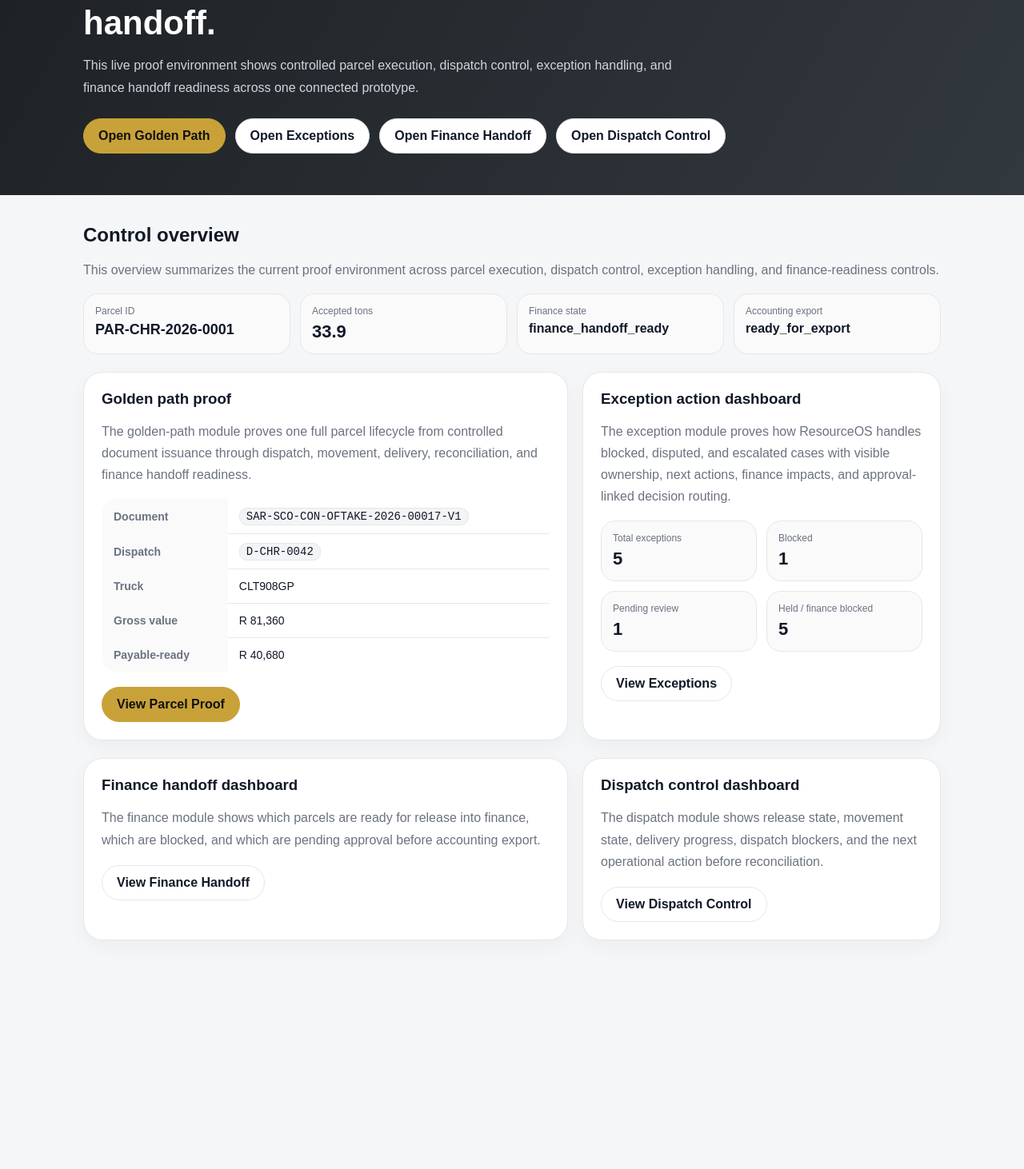
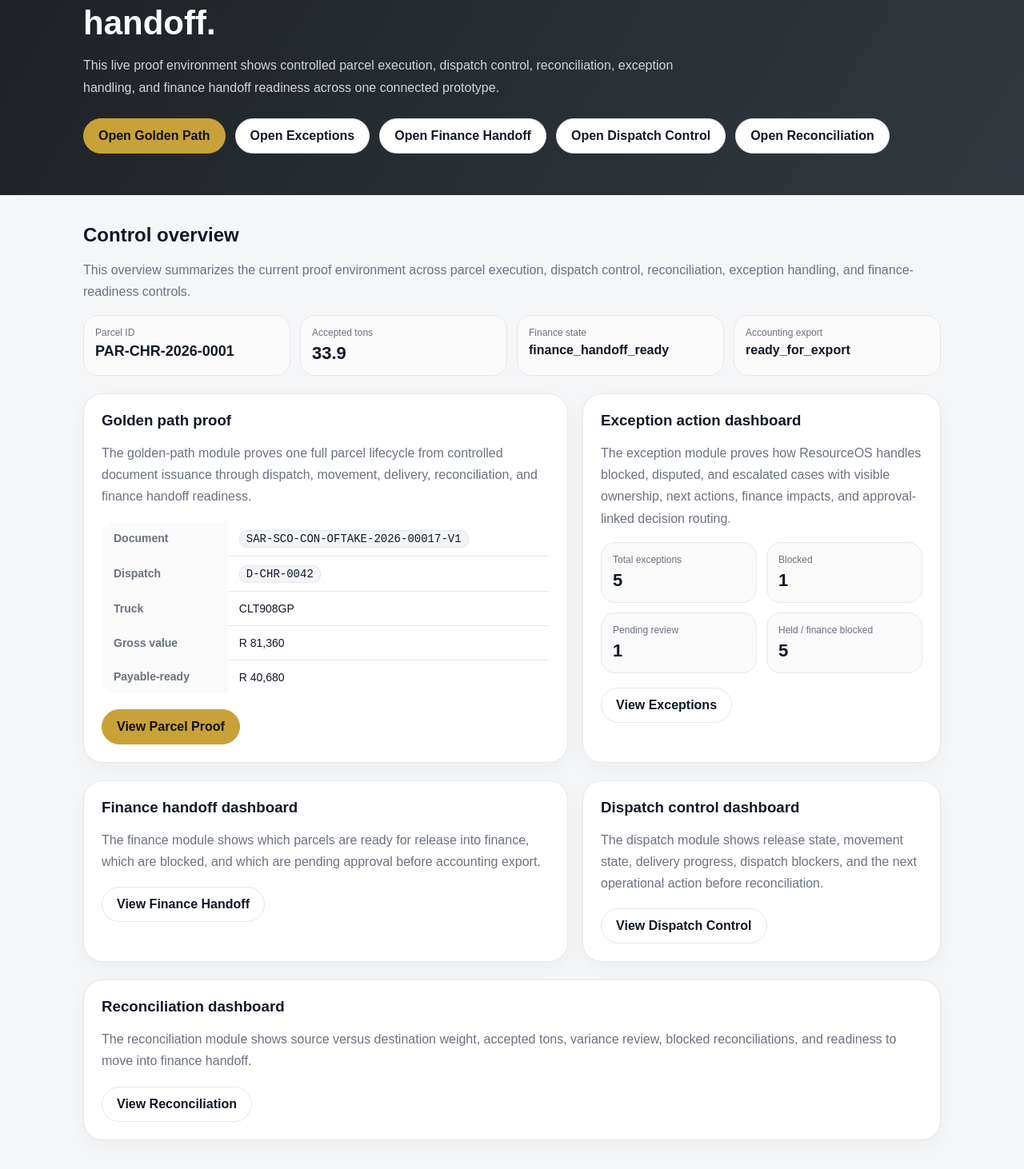
Before and after one commit to shobanesiyanda/sar-resourceos-golden-path-proof, a Next.js app: page / in a window 1280 px wide. Shown: the part 242-1704 px from the top of the page at 80% size. Before the commit the page ends 1454 px from the top, so only its background shows below. Built offline with nearby package versions, Linux system fonts and the light colour scheme.

Commit message:
Add reconciliation to homepage and header

```diff
--- a/app/page.tsx
+++ b/app/page.tsx
@@ -22,7 +22,8 @@ export default function HomePage() {
           <h1>Transaction control from document to finance handoff.</h1>
           <p>
             This live proof environment shows controlled parcel execution, dispatch control,
-            exception handling, and finance handoff readiness across one connected prototype.
+            reconciliation, exception handling, and finance handoff readiness across one
+            connected prototype.
           </p>
 
           <div style={{ display: "flex", gap: 12, flexWrap: "wrap", marginTop: 24 }}>
@@ -50,6 +51,13 @@ export default function HomePage() {
             >
               Open Dispatch Control
             </a>
+            <a
+              className="btn"
+              href="/reconciliation"
+              style={{ background: "white", color: "#111827", borderColor: "#e5e7eb" }}
+            >
+              Open Reconciliation
+            </a>
           </div>
         </div>
       </section>
@@ -61,7 +69,7 @@ export default function HomePage() {
               <h2>Control overview</h2>
               <p className="muted">
                 This overview summarizes the current proof environment across parcel execution,
-                dispatch control, exception handling, and finance-readiness controls.
+                dispatch control, reconciliation, exception handling, and finance-readiness controls.
               </p>
             </div>
           </div>
@@ -203,6 +211,20 @@ export default function HomePage() {
               </div>
             </div>
           </div>
+
+          <div className="card" style={{ marginTop: 22 }}>
+            <h3>Reconciliation dashboard</h3>
+            <p className="muted">
+              The reconciliation module shows source versus destination weight, accepted tons,
+              variance review, blocked reconciliations, and readiness to move into finance handoff.
+            </p>
+
+            <div style={{ display: "flex", gap: 12, flexWrap: "wrap", marginTop: 18 }}>
+              <a className="btn" href="/reconciliation">
+                View Reconciliation
+              </a>
+            </div>
+          </div>
         </div>
       </section>
     </>
```
